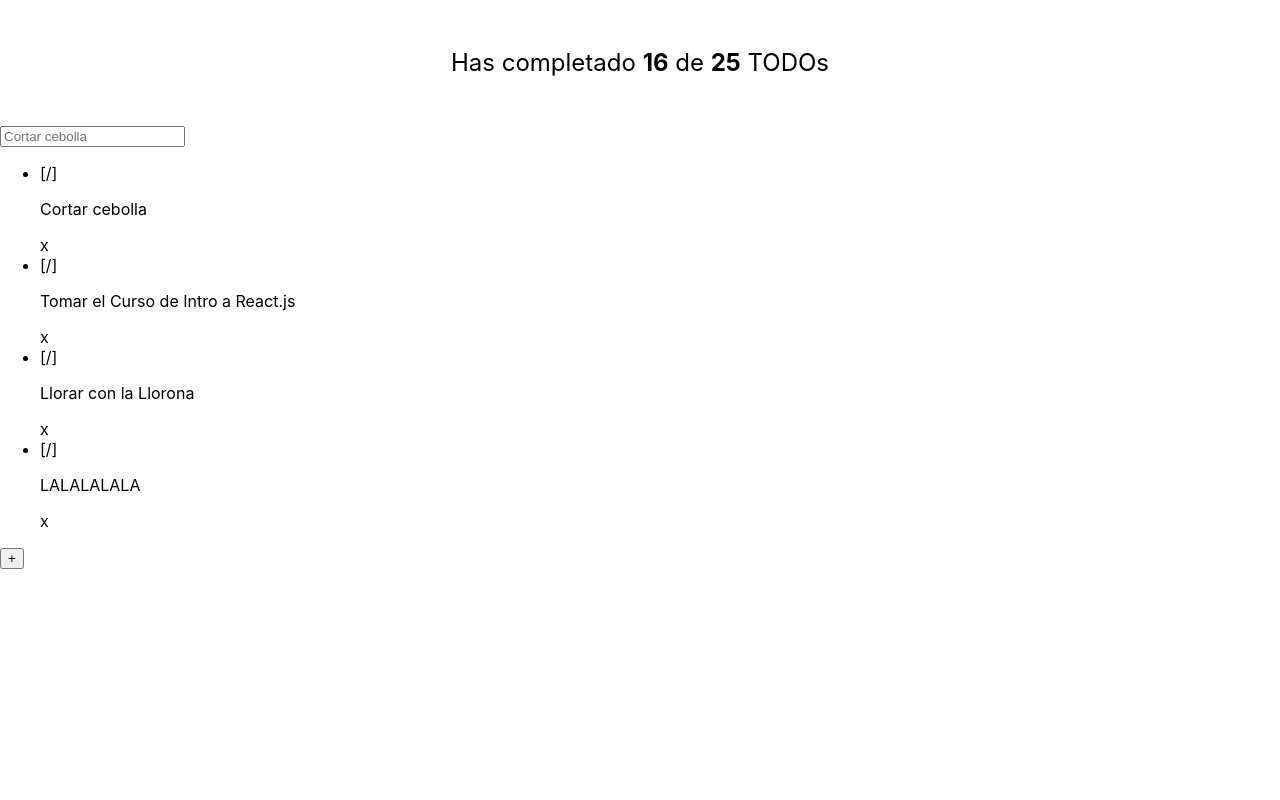
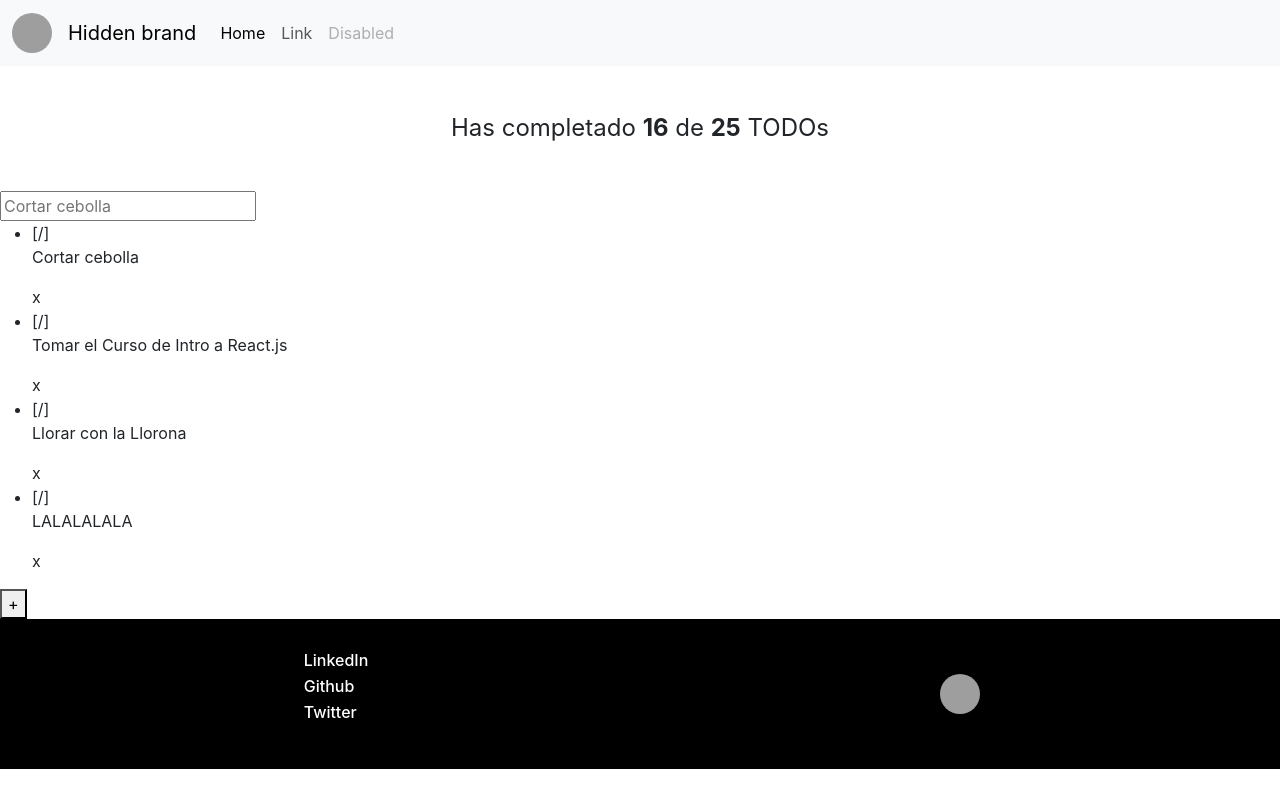
Before and after one commit to platzi/curso-react-intro, a React (Create React App) app: page / in a window 1280 px wide. Built offline with nearby package versions, Linux system fonts and the light colour scheme; grey boxes are pictures that could not be loaded.

Commit message:
agregando boostrap, navbar, footer

```diff
--- a/public/index.html
+++ b/public/index.html
@@ -25,6 +25,7 @@
       Learn how to configure a non-root public URL by running `npm run build`.
     -->
     <title>React App</title>
+    <link href="https://cdn.jsdelivr.net/npm/bootstrap@5.3.2/dist/css/bootstrap.min.css" rel="stylesheet" integrity="sha384-T3c6CoIi6uLrA9TneNEoa7RxnatzjcDSCmG1MXxSR1GAsXEV/Dwwykc2MPK8M2HN" crossorigin="anonymous">
   </head>
   <body>
     <noscript>You need to enable JavaScript to run this app.</noscript>
@@ -39,5 +40,6 @@
       To begin the development, run `npm start` or `yarn start`.
       To create a production bundle, use `npm run build` or `yarn build`.
     -->
+    <script src="https://cdn.jsdelivr.net/npm/bootstrap@5.3.2/dist/js/bootstrap.bundle.min.js" integrity="sha384-C6RzsynM9kWDrMNeT87bh95OGNyZPhcTNXj1NW7RuBCsyN/o0jlpcV8Qyq46cDfL" crossorigin="anonymous"></script>
   </body>
 </html>
--- a/src/App.js
+++ b/src/App.js
@@ -3,6 +3,8 @@ import { TodoSearch } from './TodoSearch';
 import { TodoList } from './TodoList';
 import { TodoItem } from './TodoItem';
 import { CreateTodoButton } from './CreateTodoButton';
+import { Nadvar } from './Nadvar';
+import { Footer } from './Footer';
 import './App.css';
 
 const defaultTodos = [
@@ -16,6 +18,7 @@ function App() {
   return (
     // Ract.Fragments = <> </>
     <>
+      <Nadvar/>
       <TodoCounter completed={16} total={25}/>
       <TodoSearch/>
 
@@ -28,6 +31,7 @@ function App() {
       />))}
       </TodoList>
       <CreateTodoButton/>
+      <Footer/>
     </>
   );
 }
--- /dev/null
+++ b/src/Footer.css
@@ -0,0 +1,29 @@
+footer{
+    display: flex;
+    width: 100%;
+    min-height: 150px;
+    background: black;
+}
+
+footer section{
+    display: flex;
+    width: 50%;
+    justify-content: center;
+    align-items: center;
+}
+
+footer .left ul{
+    font-size: 16px;
+    font-weight: 500;
+    line-height: 1rem;
+    list-style: none;
+}
+
+.left li{
+    margin: 10px 0;
+}
+
+.left a{
+    color: white;
+    text-decoration: none;
+}
--- /dev/null
+++ b/src/Footer.js
@@ -0,0 +1,21 @@
+import React from 'react';
+import './Footer.css';
+
+function Footer() {
+  return (
+    <footer>
+        <section class="left">
+            <ul>
+                <li><a href="https://www.linkedin.com/in/misael-g%C3%B3mez-cuautle-5976491b9/">LinkedIn</a></li>
+                <li><a href="https://github.com/Misael-GC">Github</a></li>
+                <li><a href="https://twitter.com/MisaelG51069440">Twitter</a></li>
+            </ul>
+        </section>
+        <section class="right">
+            <img  loading="lazy"  src="https://pbs.twimg.com/profile_images/1534067141519069184/AyYQAI1b_400x400.jpg" alt="Logo de Misael" width="40" height="40" className="rounded-custom"/>
+        </section>
+    </footer>
+  )
+}
+
+export { Footer };
--- /dev/null
+++ b/src/Nadvar.css
@@ -0,0 +1,4 @@
+
+.rounded-custom {
+    border-radius: 50%; /* Valor del radio de borde para hacerlo más redondeado */
+  }
--- /dev/null
+++ b/src/Nadvar.js
@@ -0,0 +1,33 @@
+import React from "react";
+import './Nadvar.css';
+
+function Nadvar(){
+    return(
+        <nav class="navbar navbar-expand-lg bg-body-tertiary">
+            <div class="container-fluid">
+                <a className="navbar-brand" href="#">
+                    <img src="https://pbs.twimg.com/profile_images/1534067141519069184/AyYQAI1b_400x400.jpg" alt="Misael" width="40" height="40" className="rounded-custom"/>
+                </a>
+                <button class="navbar-toggler" type="button" data-bs-toggle="collapse" data-bs-target="#navbarTogglerDemo01" aria-controls="navbarTogglerDemo01" aria-expanded="false" aria-label="Toggle navigation">
+                <span class="navbar-toggler-icon"></span>
+                </button>
+                <div class="collapse navbar-collapse" id="navbarTogglerDemo01">
+                <a class="navbar-brand" href="#">Hidden brand</a>
+                <ul class="navbar-nav me-auto mb-2 mb-lg-0">
+                    <li class="nav-item">
+                    <a class="nav-link active" aria-current="page" href="#">Home</a>
+                    </li>
+                    <li class="nav-item">
+                    <a class="nav-link" href="#">Link</a>
+                    </li>
+                    <li class="nav-item">
+                    <a class="nav-link disabled" aria-disabled="true">Disabled</a>
+                    </li>
+                </ul>
+                </div>
+            </div>
+        </nav>
+    );
+}
+
+export { Nadvar };
```
